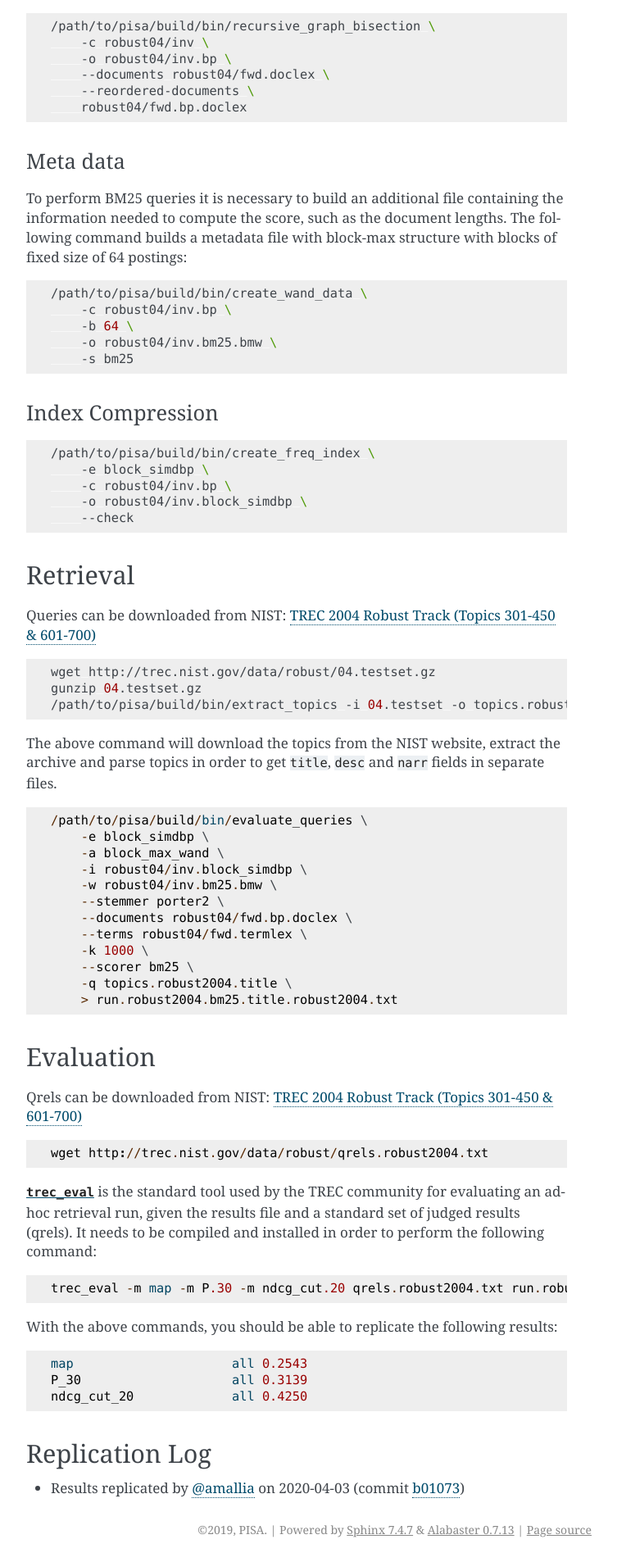
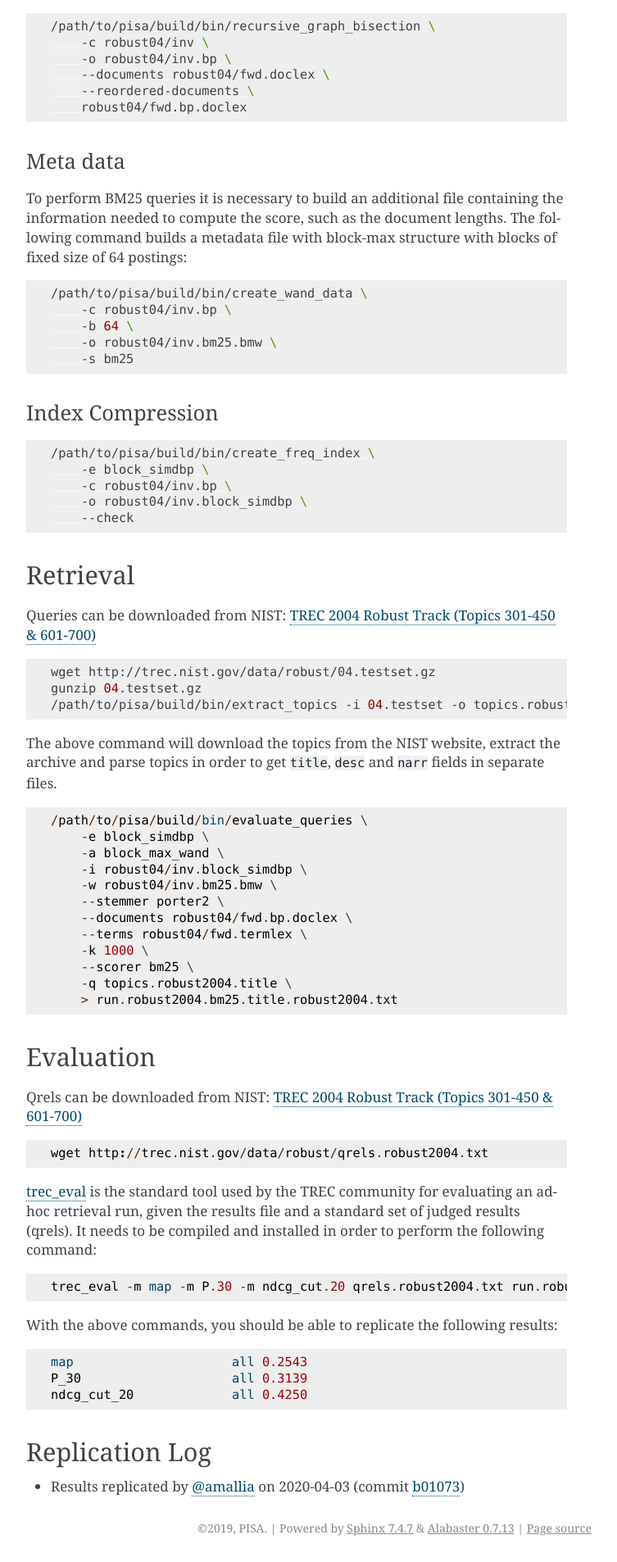
Before and after one commit to pisa-engine/pisa, a Sphinx documentation site: the page built from docs/source/experiments/regression-robust04.md, in a window 1280 px wide. Shown: the part 877-2783 px from the top of the page at 82% size, without its empty margins (388-1141 px from the left). Built offline with Sphinx 7.4.7, drawn with Linux system fonts in a browser that asks for light colours.

````diff
--- a/docs/source/experiments/regression-robust04.md
+++ b/docs/source/experiments/regression-robust04.md
@@ -96,7 +96,7 @@ Qrels can be downloaded from NIST:
 wget http://trec.nist.gov/data/robust/qrels.robust2004.txt
 ```
 
-[`trec_eval`](https://github.com/usnistgov/trec_eval) is the standard tool used by the TREC community for
+[trec_eval](https://github.com/usnistgov/trec_eval) is the standard tool used by the TREC community for
 evaluating an ad-hoc retrieval run, given the results file and a standard set of judged results (qrels).
 It needs to be compiled and installed in order to perform the following command:
 
````
